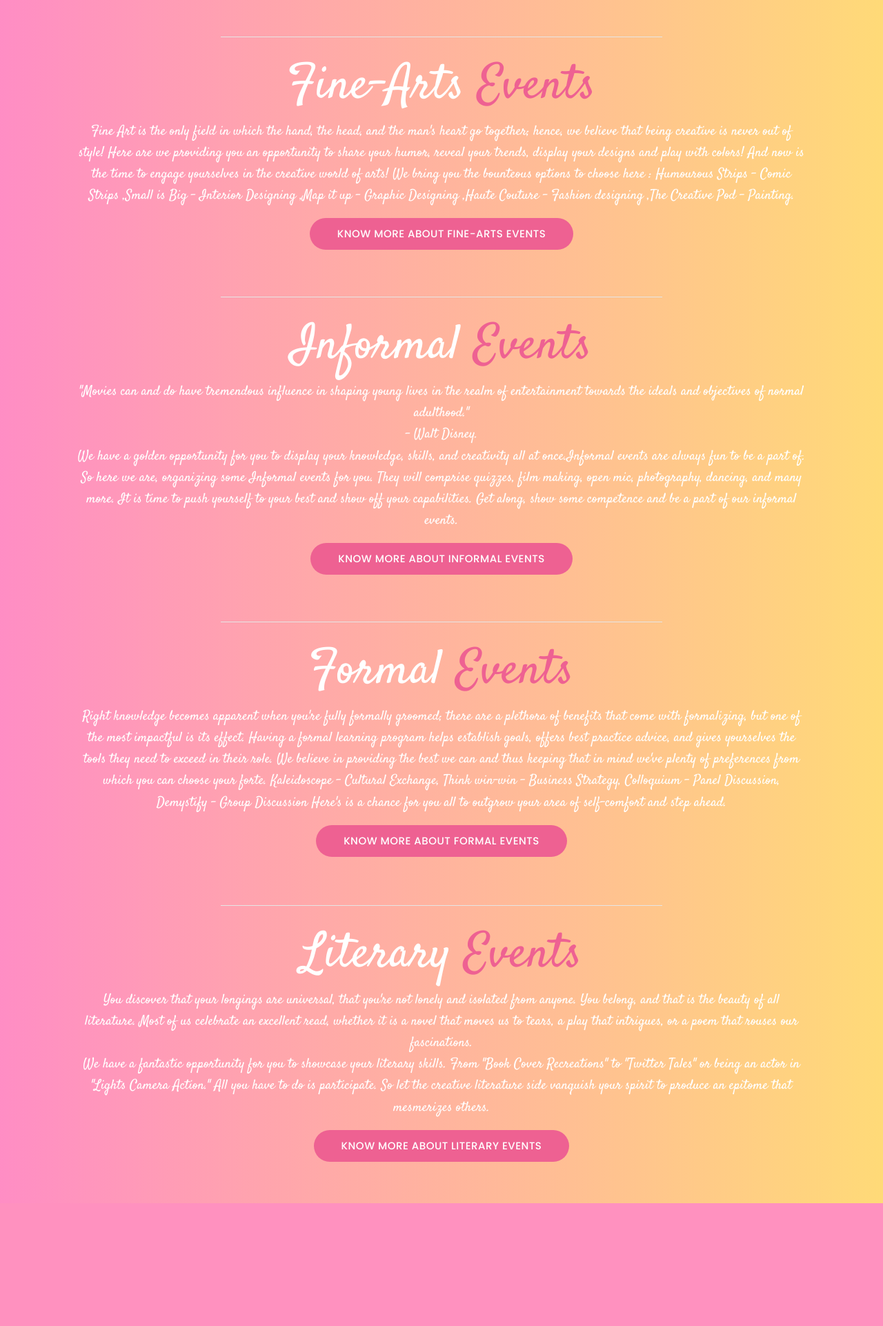
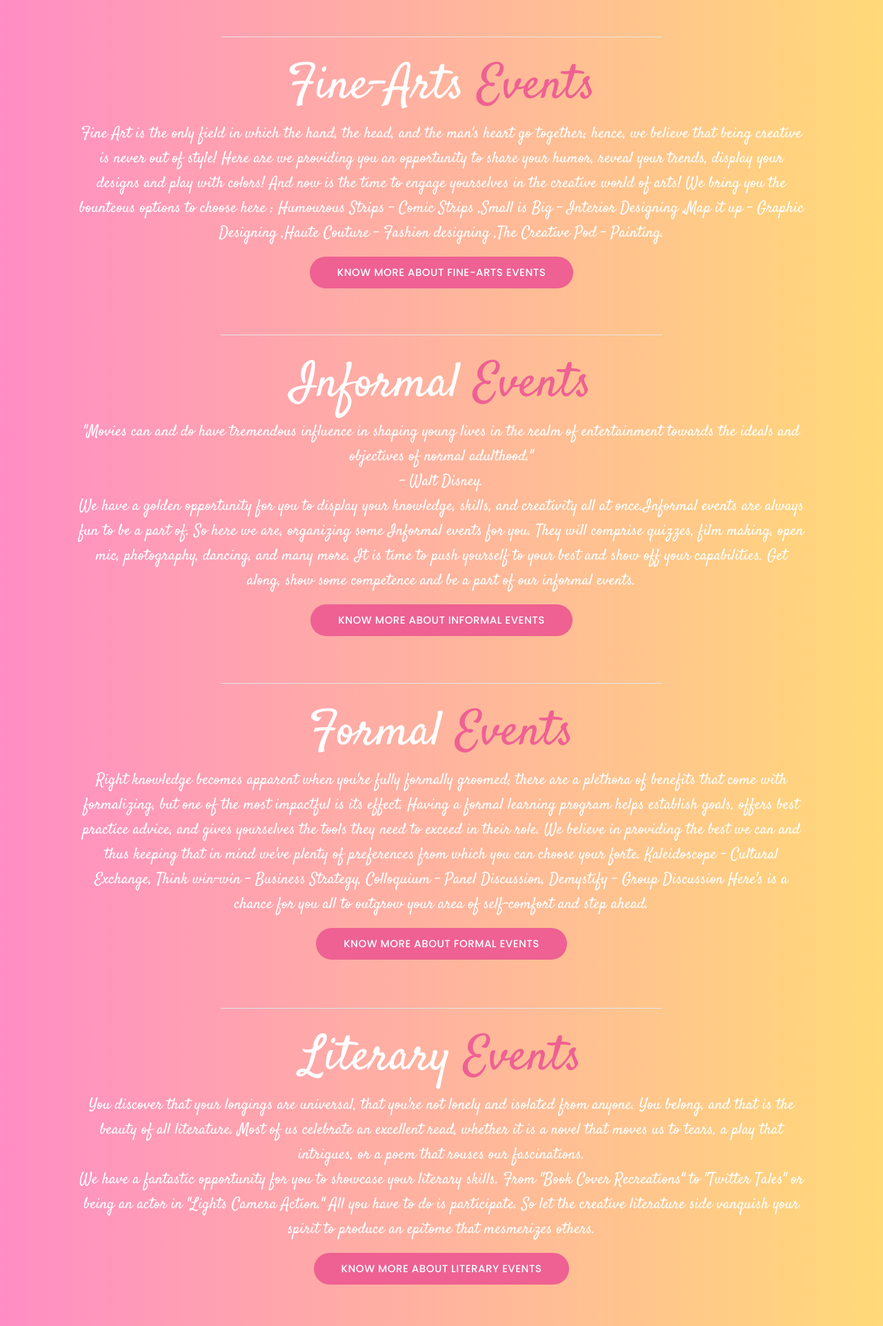
Before and after one commit to bsssabhisaran/Abhisaran, a Django app: page /events/ in a window 1280 px wide. Shown: the part 534-2456 px from the top of the page at 69% size. Before the commit the page ends 2278 px from the top, so only its background shows below. Run offline with Django 3.2, Linux system fonts and the light colour scheme; some libraries are stand-ins or nearby versions.

Commit message:
changes made

```diff
--- a/event/templates/event/events.html
+++ b/event/templates/event/events.html
@@ -30,7 +30,7 @@
 <section class="main-content text-center revealator-slideup revealator-once revealator-delay1" style="margin-top: 2em;">
     <div id="grid-gallery" class="container grid-gallery">
         <h1><a href="{% url 'fine-arts'%}" style="text-decoration: none;color: white;font-family: 'Satisfy', cursive;font-size: 1.75em;margin-top: 10px;padding-top: 10px;">Fine-Arts <span style="color:#ee6192;">Events</span></a></h1>
-        <p style="font-family: 'Satisfy', cursive;font-size: 1.3em;color: white;">Fine Art is the only field in which the hand, the head, and the man's heart go together; hence, we believe that being creative is never out of style!
+        <p style="font-family: 'Satisfy', cursive;font-size: 1.5em;color: white;">Fine Art is the only field in which the hand, the head, and the man's heart go together; hence, we believe that being creative is never out of style!
             Here are we providing you an opportunity to share your humor, reveal your trends, display your designs and play with colors!
             And now is the time to engage yourselves in the creative world of arts!
             We bring you the bounteous options to choose here :
@@ -51,7 +51,7 @@
 <section class="main-content text-center revealator-slideup revealator-once revealator-delay1" style="margin-top: 2em;">
     <div id="grid-gallery" class="container grid-gallery">
         <h1><a href="{% url 'informal'%}" style="text-decoration: none;color: white;font-family: 'Satisfy', cursive;font-size: 1.75em;margin-top: 10px;padding-top: 10px;">Informal <span style="color:#ee6192;">Events</span></a></h1>
-        <p style="font-family: 'Satisfy', cursive;font-size: 1.3em;color: white;">"Movies can and do have tremendous influence in shaping young lives in the realm of entertainment towards the ideals and objectives of normal adulthood." <br>- Walt Disney.<br>
+        <p style="font-family: 'Satisfy', cursive;font-size: 1.5em;color: white;">"Movies can and do have tremendous influence in shaping young lives in the realm of entertainment towards the ideals and objectives of normal adulthood." <br>- Walt Disney.<br>
             We have a golden opportunity for you to display your knowledge, skills, and creativity all at once.Informal events are always fun to be a part of. So here we are, organizing some Informal events for you. They will comprise quizzes, film making, open mic, photography, dancing, and many more. It is time to push yourself to your best and show off your capabilities. Get along, show some competence and be a part of our informal events.</p>
 
         <a class="btn" href="{% url 'informal' %}" >Know More about Informal Events</a>
@@ -66,7 +66,7 @@
 <section class="main-content text-center revealator-slideup revealator-once revealator-delay1" style="margin-top: 2em;">
     <div id="grid-gallery" class="container grid-gallery">
         <h1><a href="{% url 'formal'%}" style="text-decoration: none;color: white;font-family: 'Satisfy', cursive;font-size: 1.75em;margin-top: 10px;padding-top: 10px;">Formal <span style="color: #ee6192;">Events</span></a></h1>
-        <p style="font-family: 'Satisfy', cursive;font-size: 1.3em;color: white;">Right knowledge becomes apparent when you're fully formally groomed; there are a plethora of benefits that come with formalizing, but one of the most impactful is its effect. Having a formal learning program helps establish goals, offers best practice advice, and gives yourselves the tools they need to exceed in their role. We believe in providing the best we can and thus keeping that in mind we've plenty of preferences from which you can choose your forte. Kaleidoscope - Cultural Exchange, Think win-win – Business Strategy, Colloquium - Panel Discussion, Demystify - Group Discussion
+        <p style="font-family: 'Satisfy', cursive;font-size: 1.5em;color: white;">Right knowledge becomes apparent when you're fully formally groomed; there are a plethora of benefits that come with formalizing, but one of the most impactful is its effect. Having a formal learning program helps establish goals, offers best practice advice, and gives yourselves the tools they need to exceed in their role. We believe in providing the best we can and thus keeping that in mind we've plenty of preferences from which you can choose your forte. Kaleidoscope - Cultural Exchange, Think win-win – Business Strategy, Colloquium - Panel Discussion, Demystify - Group Discussion
             Here's is a chance for you all to outgrow your area of self-comfort and step ahead.</p>
 
         <a class="btn" href="{% url 'formal' %}" >Know More about Formal Events</a>
@@ -81,7 +81,7 @@
 <section class="main-content text-center revealator-slideup revealator-once revealator-delay1" style="margin-top: 2em;">
     <div id="grid-gallery" class="container grid-gallery">
         <h1><a href="{% url 'literary'%}" style="text-decoration: none;color: white;font-family: 'Satisfy', cursive;font-size: 1.75em;margin-top: 10px;padding-top: 10px;">Literary <span style="color:#ee6192;">Events</span></a></h1>
-        <p style="font-family: 'Satisfy', cursive;font-size: 1.3em;color: white;">You discover that your longings are universal, that you're not lonely and isolated from anyone. You belong, and that is the beauty of all literature. Most of us celebrate an excellent read, whether it is a novel that moves us to tears, a play that intrigues, or a poem that rouses our fascinations.
+        <p style="font-family: 'Satisfy', cursive;font-size: 1.5em;color: white;">You discover that your longings are universal, that you're not lonely and isolated from anyone. You belong, and that is the beauty of all literature. Most of us celebrate an excellent read, whether it is a novel that moves us to tears, a play that intrigues, or a poem that rouses our fascinations.
             <br>We have a fantastic opportunity for you to showcase your literary skills. From "Book Cover Recreations" to "Twitter Tales" or being an actor in "Lights Camera Action."  All you have to do is participate. So let the creative literature side vanquish your spirit to produce an epitome that mesmerizes others.</p>
 
         <a class="btn" href="{% url 'literary' %}" >Know More about Literary Events</a>
```
